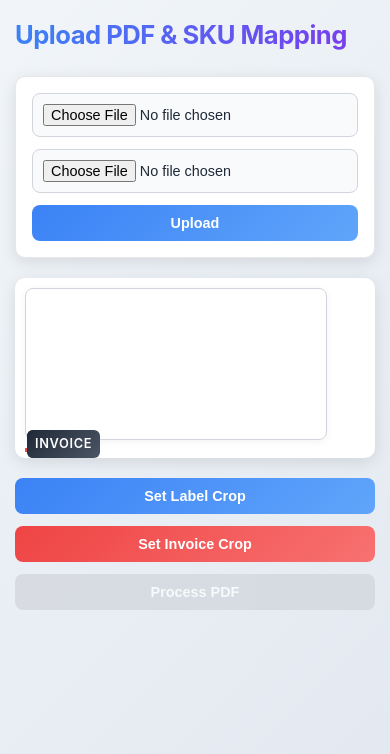
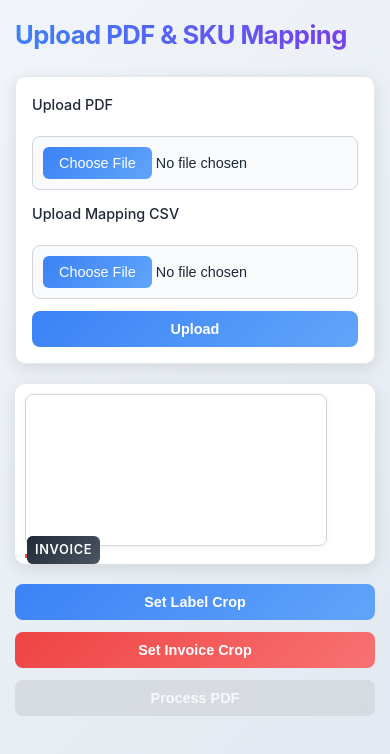
Before and after one commit to santoshk66/merged-pdf-cropper-sku, a website: page public/index.html in a window 390 px wide. Drawn offline with Linux system fonts and the light colour scheme.

Commit message:
Update index.html

```diff
--- a/public/index.html
+++ b/public/index.html
@@ -51,6 +51,14 @@ h2 {
     border: 1px solid #e5e7eb;
   }
 
+  #uploadForm label {
+    font-size: 0.9rem;
+    font-weight: 500;
+    color: #1f2937;
+    margin-right: 8px;
+    white-space: nowrap;
+  }
+
   #uploadForm input[type="file"] {
     font-size: 0.9rem;
     padding: 10px;
@@ -58,6 +66,8 @@ h2 {
     border-radius: 8px;
     background-color: #f8fafc;
     transition: border-color 0.3s ease, background-color 0.3s ease, box-shadow 0.3s ease;
+    position: relative;
+    cursor: pointer;
   }
 
   #uploadForm input[type="file"]:hover {
@@ -72,6 +82,29 @@ h2 {
     box-shadow: 0 0 0 3px rgba(59, 130, 246, 0.3);
   }
 
+  /* Custom file input styling for button */
+  #uploadForm input[type="file"]::file-selector-button {
+    background: linear-gradient(135deg, #3b82f6, #60a5fa);
+    color: #ffffff;
+    border: none;
+    padding: 8px 16px;
+    border-radius: 6px;
+    font-weight: 500;
+    cursor: pointer;
+    transition: background 0.3s ease, transform 0.2s ease;
+  }
+
+  #uploadForm input[type="file"]::file-selector-button:hover {
+    background: linear-gradient(135deg, #2563eb, #3b82f6);
+    transform: translateY(-1px);
+  }
+
+  /* Remove previous pseudo-element placeholders */
+  #pdfInput::before,
+  #skuInput::before {
+    display: none;
+  }
+
   #uploadForm button {
     background: linear-gradient(135deg, #3b82f6, #60a5fa);
     color: #ffffff;
@@ -81,6 +114,10 @@ h2 {
     border-radius: 8px;
     cursor: pointer;
     transition: transform 0.2s ease, box-shadow 0.3s ease;
+    position: relative;
+    display: flex;
+    align-items: center;
+    justify-content: center;
   }
 
   #uploadForm button:hover {
@@ -90,6 +127,24 @@ h2 {
 
   #uploadForm button:active {
     transform: translateY(0);
+  }
+
+  /* Loading state for upload button */
+  #uploadForm button.loading::after {
+    content: '';
+    display: inline-block;
+    width: 16px;
+    height: 16px;
+    border: 2px solid #ffffff;
+    border-top-color: transparent;
+    border-radius: 50%;
+    animation: spin 0.8s linear infinite;
+    margin-left: 8px;
+  }
+
+  @keyframes spin {
+    0% { transform: rotate(0deg); }
+    100% { transform: rotate(360deg); }
   }
 
   /* Preview container and canvas */
@@ -213,6 +268,11 @@ button:focus, input:focus {
       align-items: stretch;
     }
 
+    #uploadForm label {
+      margin-bottom: 8px;
+      margin-right: 0;
+    }
+
     #uploadForm input[type="file"],
     #uploadForm button {
       width: 100%;
@@ -237,9 +297,11 @@ button:focus, input:focus {
 <body>
   <h2>Upload PDF & SKU Mapping</h2>
   <form id="uploadForm">
-    <input type="file" name="pdf" accept="application/pdf" required />
-    <input type="file" name="skuMapping" accept=".csv" />
-    <button type="submit">Upload</button>
+    <label for="pdfInput">Upload PDF</label>
+    <input type="file" id="pdfInput" name="pdf" accept="application/pdf" required />
+    <label for="skuInput">Upload Mapping CSV</label>
+    <input type="file" id="skuInput" name="skuMapping" accept=".csv" />
+    <button type="submit" id="uploadButton">Upload</button>
   </form>
 
   <div id="preview-container" style="position:relative;">
@@ -254,6 +316,23 @@ button:focus, input:focus {
     <button id="processPDF" disabled>Process PDF</button>
   </div>
 
+  <script>
+    // JavaScript to handle the loading state for the upload button
+    document.getElementById('uploadForm').addEventListener('submit', function(e) {
+      e.preventDefault(); // Prevent default form submission for demo
+      const uploadButton = document.getElementById('uploadButton');
+      uploadButton.textContent = 'Loading...';
+      uploadButton.classList.add('loading');
+      uploadButton.disabled = true;
+
+      // Simulate file processing (replace with actual main.js logic)
+      setTimeout(() => {
+        uploadButton.textContent = 'Upload';
+        uploadButton.classList.remove('loading');
+        uploadButton.disabled = false;
+      }, 2000); // Simulate 2-second processing
+    });
+  </script>
   <script src="main.js"></script>
 </body>
 </html>
```
Lines whose indentation alone changed are shown as unchanged.
